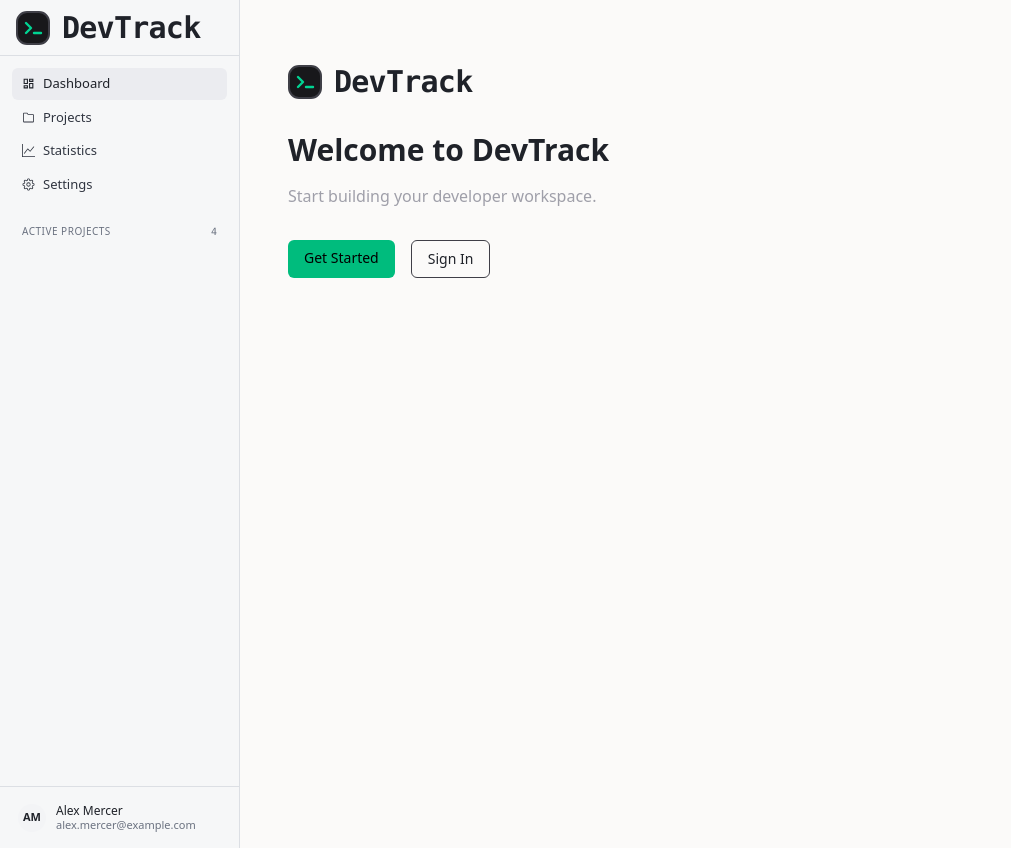
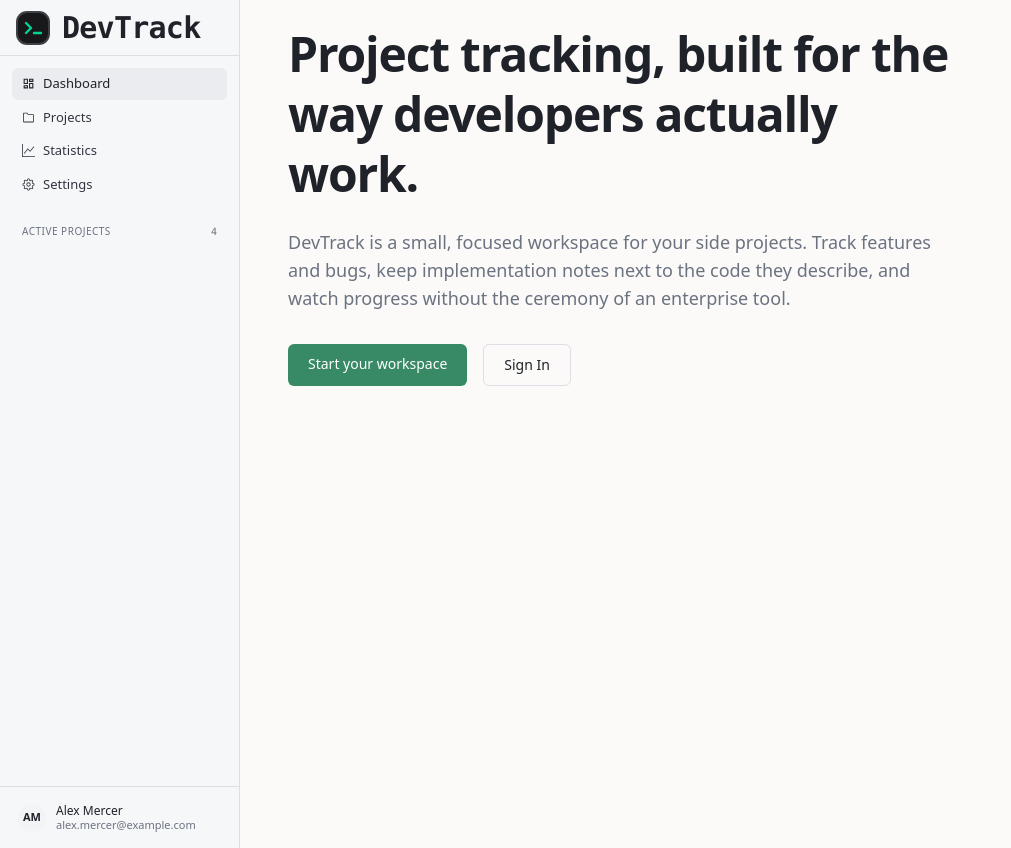
Before and after one commit to UnLakhs/DevTrack, a React (Vite) app in the folder client/: page / in a window 1280 px wide. Shown: the whole page, without its empty margins (0-1011 px from the left). Built offline with nearby package versions, Linux system fonts and the light colour scheme.

Commit message:
started on styling again

```diff
--- a/client/src/pages/HomePage.tsx
+++ b/client/src/pages/HomePage.tsx
@@ -1,40 +1,39 @@
 import { Link } from "react-router-dom";
-import Logo from "../components/Logo";
 
 export default function HomePage() {
   return (
-    <main className="min-h-screen">
-
-      {/* CONTENT AREA */}
-      <div className="mx-auto max-w-6xl px-6 py-10">
-        <div className="mb-8">
-          <Logo />
-        </div>
-
-        <h1 className="text-3xl font-semibold mb-4">
-          Welcome to DevTrack
+    <main className="min-h-screen bg-background text-foreground flex  px-6">
+      <div className="w-full max-w-5xl">
+        {/* HERO */}
+        <div className="max-w-2xl">
+          <h1 className="text-4xl md:text-5xl font-semibold tracking-tight mb-6 leading-tight">
+            Project tracking, built for the way developers actually work.
           </h1>
 
-        <p className="text-zinc-400 mb-8 max-w-lg">
-          Start building your developer workspace.
+          <p className="text-lg text-muted-foreground mb-8">
+            DevTrack is a small, focused workspace for your side projects. Track
+            features and bugs, keep implementation notes next to the code they
+            describe, and watch progress without the ceremony of an enterprise
+            tool.
           </p>
 
           <div className="flex gap-4">
             <Link
               to="/register"
-            className="rounded-md bg-emerald-500 px-4 py-2 text-sm font-medium text-black hover:bg-emerald-400"
+              className="rounded-md bg-sidebar-primary px-5 py-2.5 text-sm font-medium text-sidebar-primary-foreground hover:opacity-90 transition"
             >
-            Get Started
+              Start your workspace
             </Link>
 
             <Link
               to="/login"
-            className="rounded-md border border-zinc-700 px-4 py-2 text-sm hover:border-zinc-500"
+              className="rounded-md border border-sidebar-border px-5 py-2.5 text-sm hover:bg-sidebar-accent transition"
             >
               Sign In
             </Link>
           </div>
         </div>
+      </div>
     </main>
   );
 }
```
Lines whose indentation alone changed are shown as unchanged.
